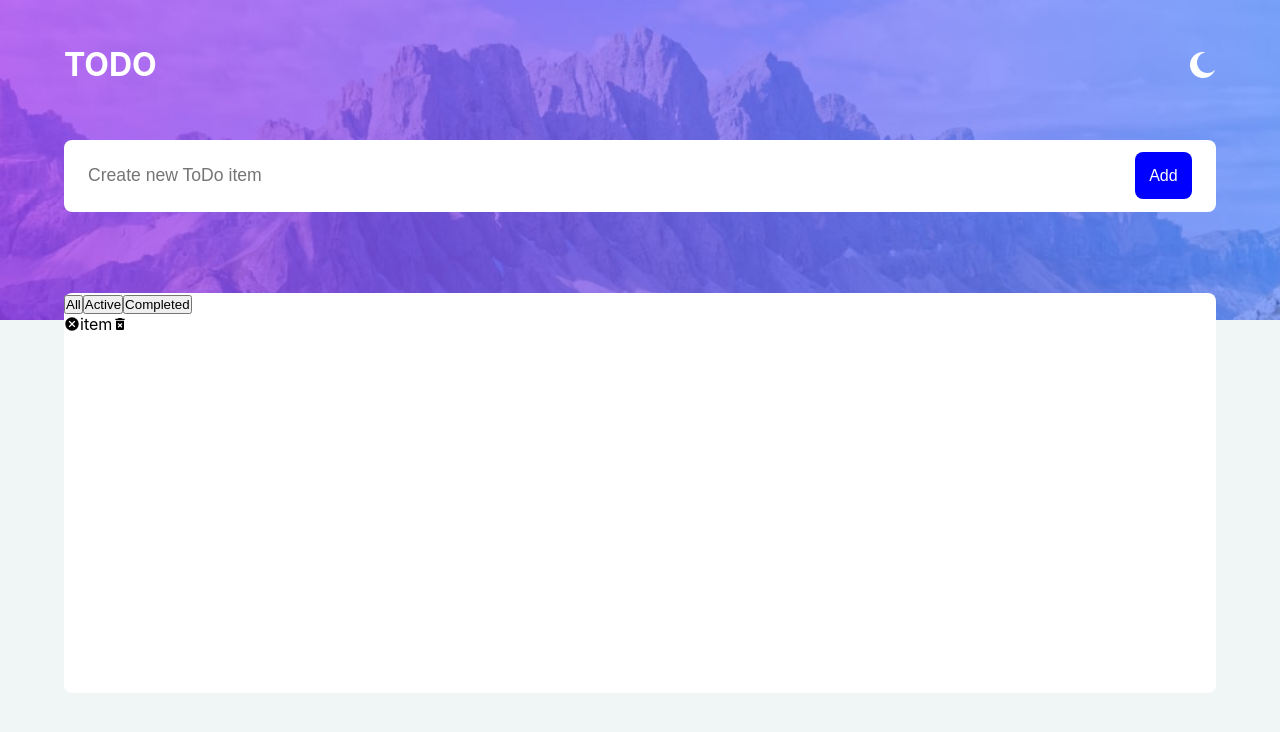
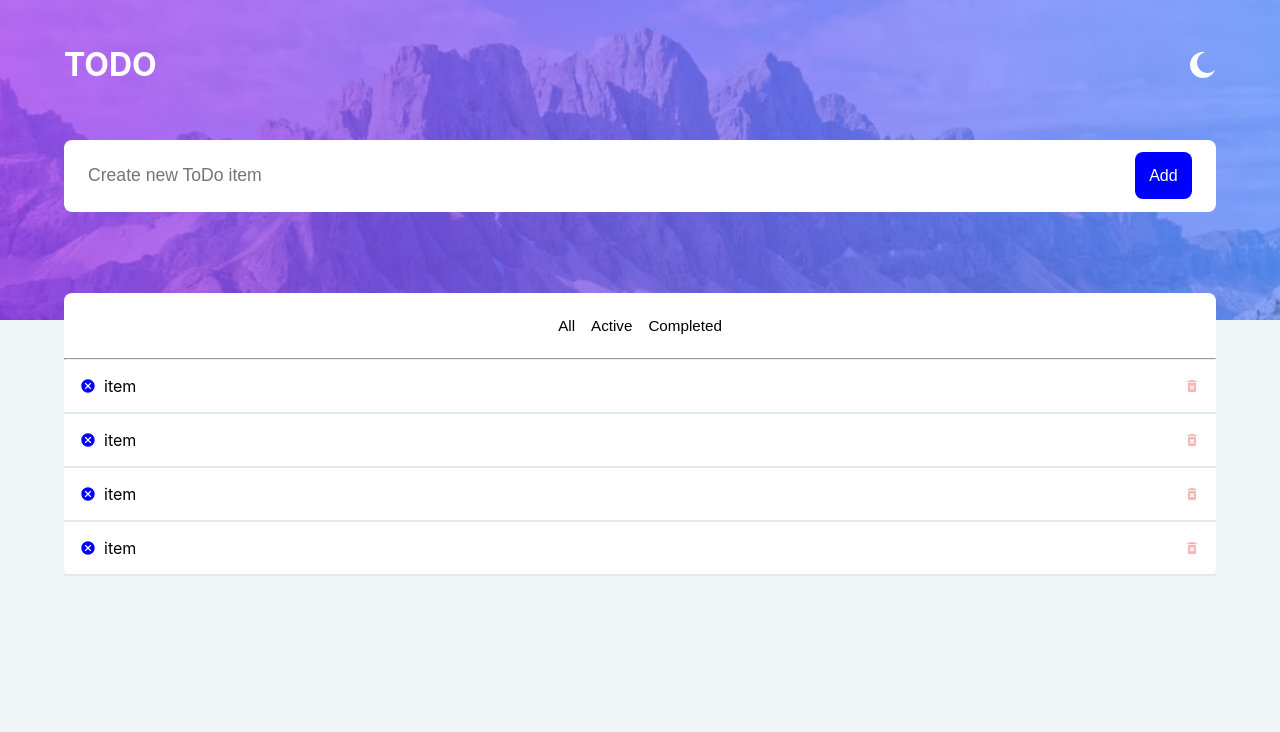
Before and after one commit to kwasi-OT/todo, a React (Create React App) app: page / in a window 1280 px wide. Shown: the top 732 px of the page. Built offline with nearby package versions, Linux system fonts and the light colour scheme.

Commit message:
added item list and styling

```diff
--- a/src/App.css
+++ b/src/App.css
@@ -70,19 +70,56 @@ input[type='text'] {
   padding: 0.9rem;
   border-radius: 0.5rem;
   font-size: 1rem;
+  cursor: pointer;
 }
 
 .item {
   display: flex;
   align-items: center;
+  gap: 0.5rem;
 }
 
 .itemsContainer {
+  margin: 0 auto;
+  padding: 1rem;
+  display: flex;
+  align-items: center;
+  justify-content: space-between;
+}
+
+.todoList {
   width: 90%;
-  height: 50vh;
+  height: fit-content;
   margin: 0 auto;
   background-color: #fff;
   border-radius: 0.5rem;
   position: relative;
   top: -1.7rem;
 }
+
+.filterNav {
+  display: flex;
+  justify-content: center;
+  gap: 1rem;
+  padding: 1.5rem;
+}
+
+.filterButton {
+  border: none;
+  background: none;
+  font-size: 0.95rem;
+  cursor: pointer;
+}
+
+.cancel {
+  color: blue;
+}
+
+.delete {
+  color: #ffb3b3;
+}
+
+.itemLine {
+  width: 100%;
+  color: red;
+}
--- a/src/App.js
+++ b/src/App.js
@@ -18,9 +18,17 @@ function App() {
           </div>
         </div>
       </div>
-      <div className='itemsContainer'>
-        <FilterNav/>
-        <TodoItem/>
+      <div className='todoList'>
+        <div>
+          <FilterNav/>
+        </div>
+        <hr/>
+        <div>
+          <TodoItem/>
+          <TodoItem/>
+          <TodoItem/>
+          <TodoItem/>
+        </div>
       </div>
     </div>
   );
--- a/src/components/FilterNav.js
+++ b/src/components/FilterNav.js
@@ -2,10 +2,10 @@ import React from 'react';
 
 function FilterNav() {
     return (
-        <div>
-            <button type='button' className='filter'>All</button>
-            <button type='button' className='filter'>Active</button>
-            <button type='button' className='filter'>Completed</button>
+        <div className='filterNav'>
+            <button type='button' className='filterButton'>All</button>
+            <button type='button' className='filterButton'>Active</button>
+            <button type='button' className='filterButton'>Completed</button>
         </div>
     )
 }
--- a/src/components/TodoItem.js
+++ b/src/components/TodoItem.js
@@ -5,11 +5,16 @@ import { MdDeleteForever } from "react-icons/md";
 
 function TodoItem() {
     return (
-        <div className='item'>
-            <MdCancel/>
-            <p>item</p>
-            <MdDeleteForever/>
+        <>
+        <div className='itemsContainer'>
+            <div className='item'>
+                <MdCancel className='cancel'/>
+                <p>item</p>
+            </div>
+            <MdDeleteForever className='delete'/>
         </div>
+        <hr color='#e0ebeb'/>
+        </>
     )
 }
 
```
